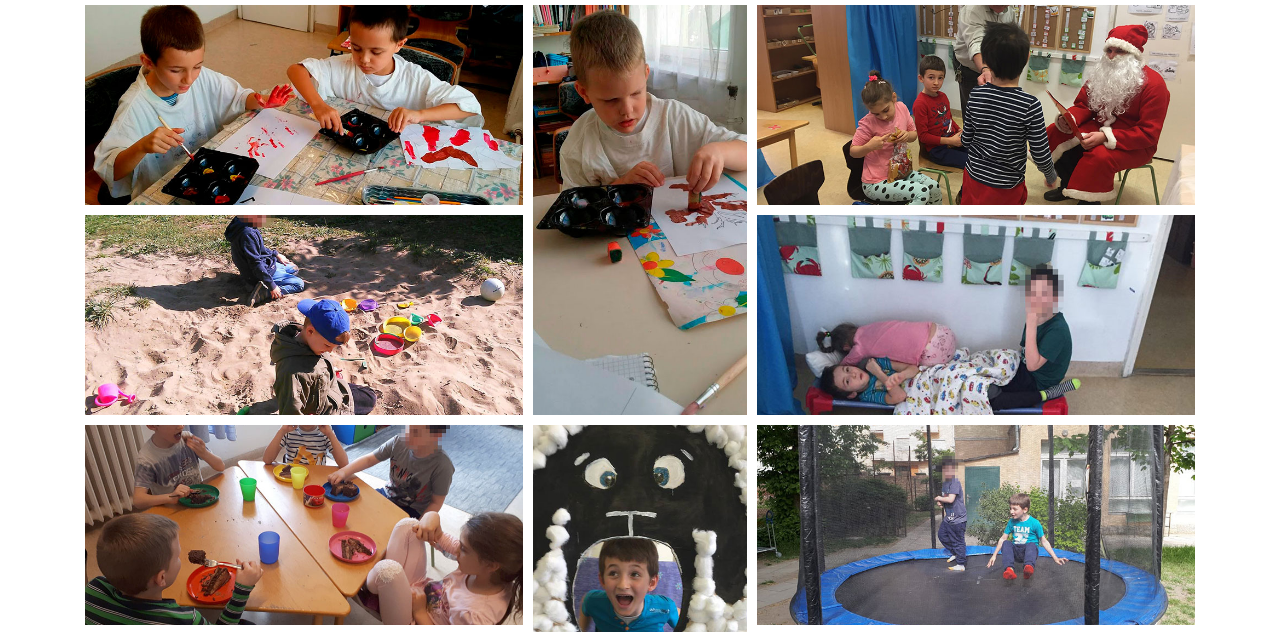
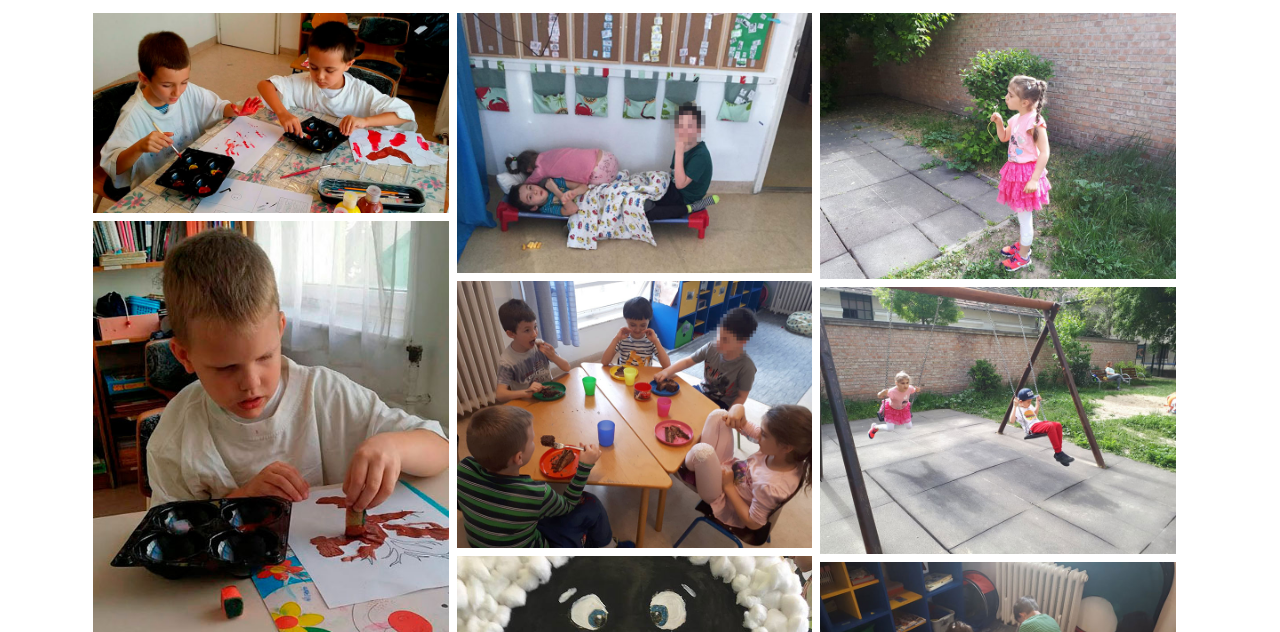
Before and after one commit to daveuhlik/auti-tagozat, a plain HTML site: page galeria.html in a window 1280 px wide. Shown: the part 117-749 px from the top of the page. Drawn offline with Linux system fonts and the light colour scheme.

Commit message:
Flexbox version

```diff
--- a/galeria.html
+++ b/galeria.html
@@ -56,19 +56,26 @@
       </div>
       </div>
 
-      <div class="wrapper container">
-
-        <div class="horizontal"><img src="img/tigris/tigris-1.jpg" alt="Tigris csoport képek"></div>
-        <div class="vertical"><img src="img/tigris/tigris-2.jpg" alt="Tigris csoport képek"></div>
-        <div class="horizontal"><img src="img/tigris/tigris-3.jpg" alt="Tigris csoport képek"></div>
-        <div class="horizontal"><img src="img/tigris/tigris-4.jpg" alt="Tigris csoport képek"></div>
-        <div class="horizontal"><img src="img/tigris/tigris-5.jpg" alt="Tigris csoport képek"></div>
-        <div class="horizontal"><img src="img/tigris/tigris-6.jpg" alt="Tigris csoport képek"></div>
-        <div class="vertical"><img src="img/tigris/tigris-7.jpg" alt="Tigris csoport képek"></div>
-        <div class="horizontal"><img src="img/tigris/tigris-8.jpg" alt="Tigris csoport képek"></div>
-        <div class="horizontal"><img src="img/tigris/tigris-9.jpg" alt="Tigris csoport képek"></div>
-        <div class="horizontal"><img src="img/tigris/tigris-10.jpg" alt="Tigris csoport képek"></div>
-        <div class="horizontal"><img src="img/tigris/tigris-11.jpg" alt="Tigris csoport képek"></div>
+      <div class="container">
+        <div class="row">
+          <div class="column">
+            <img src="img/tigris/tigris-1.jpg" alt="">
+            <img src="img/tigris/tigris-2.jpg" alt="">
+            <img src="img/tigris/tigris-3.jpg" alt="">
+            <img src="img/tigris/tigris-4.jpg" alt="">
+          </div>
+          <div class="column">
+            <img src="img/tigris/tigris-5.jpg" alt="">
+            <img src="img/tigris/tigris-6.jpg" alt="">
+            <img src="img/tigris/tigris-7.jpg" alt="">
+            <img src="img/tigris/tigris-8.jpg" alt="">
+          </div>
+          <div class="column">
+            <img src="img/tigris/tigris-9.jpg" alt="">
+            <img src="img/tigris/tigris-10.jpg" alt="">
+            <img src="img/tigris/tigris-11.jpg" alt="">
+          </div>
+        </div>
       </div>
 
 
--- a/style.css
+++ b/style.css
@@ -109,32 +109,39 @@ body {
   padding-top: 5rem;
 }
 
-.wrapper > div {
-    display: flex;
-    justify-content: center;
-    align-items: center;
+.row {
+  display: flex;
+  flex-wrap: wrap;
+  padding: 0 4px;
 }
 
-.wrapper > div > img {
-    width: 100%;
-    height: 100%;
-    object-fit: cover;
+/* Create four equal columns that sits next to each other */
+.column {
+  flex: 33%;
+  max-width: 33%;
+  padding: 0 4px;
 }
 
-.wrapper {
-  display: grid;
-  grid-gap: 10px;
-  grid-template-columns: repeat(auto-fit, minmax(200px, 1fr));
-  grid-auto-rows: 200px;
-  grid-auto-flow: dense;
+.column img {
+  margin-top: 8px;
+  vertical-align: middle;
+  width: 100%;
 }
 
-.horizontal {
-    grid-column: span 2;
+/* Responsive layout - makes a two column-layout instead of four columns */
+@media screen and (max-width: 800px) {
+  .column {
+    flex: 50%;
+    max-width: 50%;
+  }
 }
 
-.vertical {
-    grid-row: span 2;
+/* Responsive layout - makes the two columns stack on top of each other instead of next to each other */
+@media screen and (max-width: 600px) {
+  .column {
+    flex: 100%;
+    max-width: 100%;
+  }
 }
 
 
```
